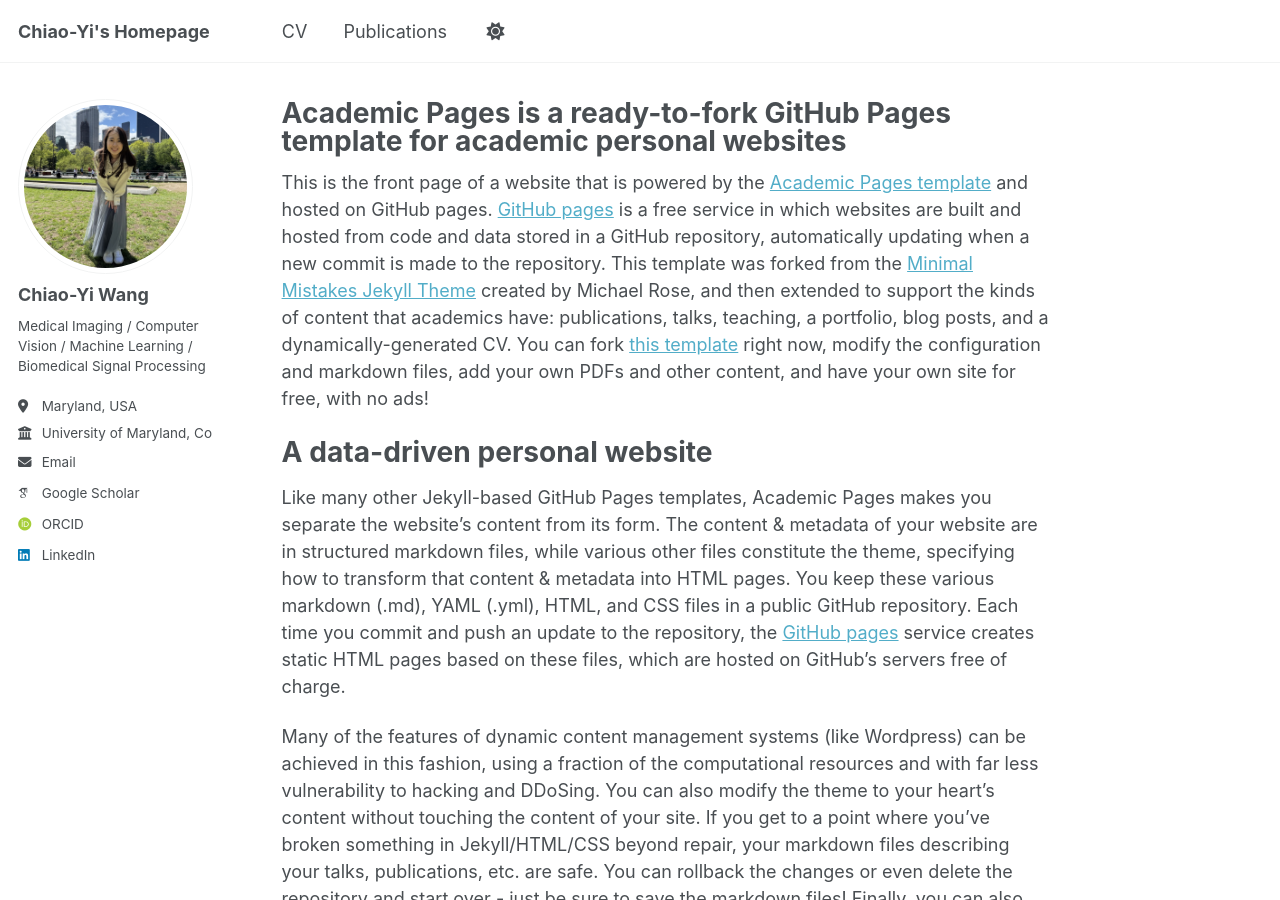
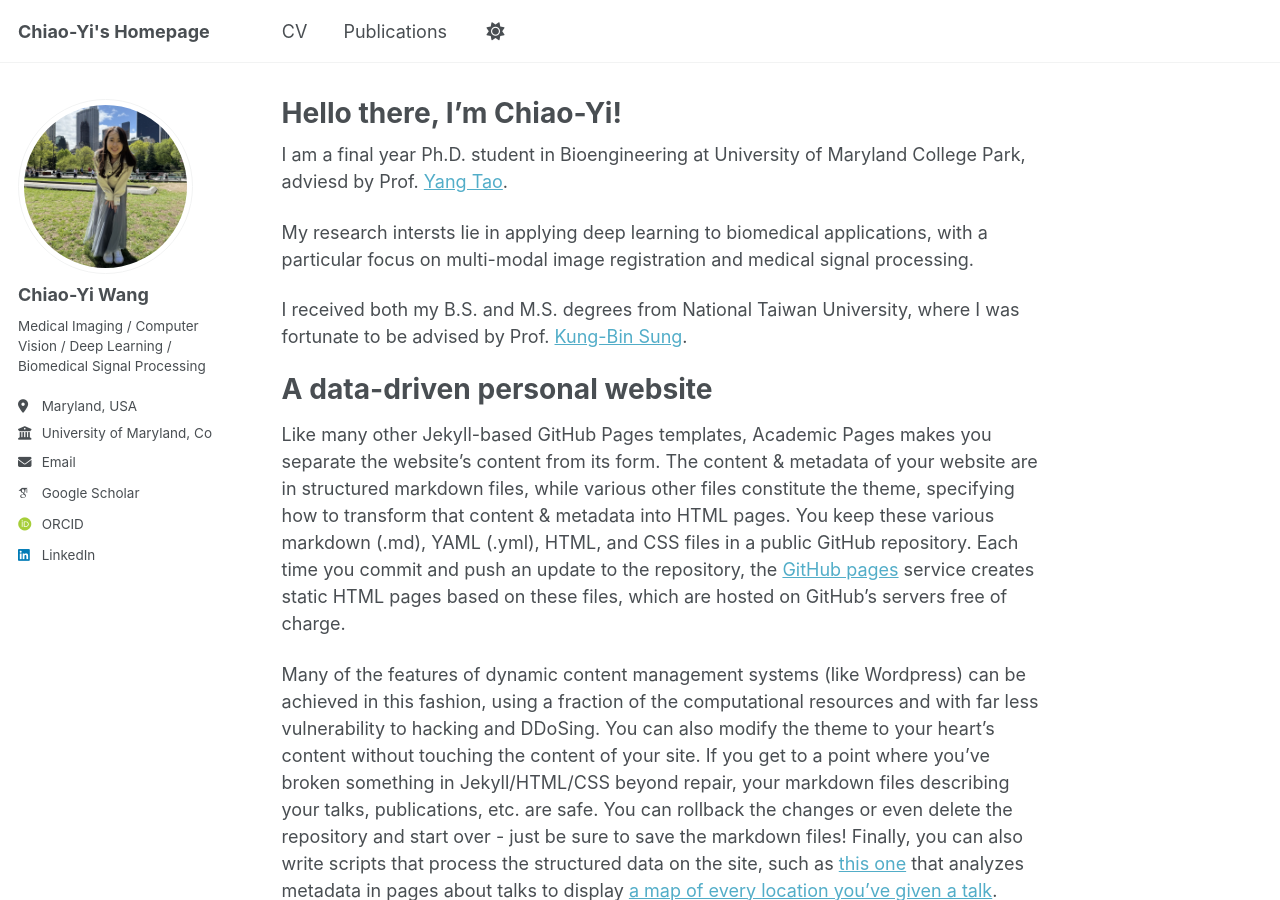
Before and after one commit to chiaoyiwang0424/chiaoyiwang0424.github.io, a Jekyll site: the page built from _pages/about.md, in a window 1280 px wide and 900 px high. Built offline with Jekyll 4.4.1, drawn with Linux system fonts in a browser that asks for light colours; some web fonts are replaced.

Commit message:
add about.md

```diff
--- a/_config.yml
+++ b/_config.yml
@@ -25,7 +25,7 @@ author:
   avatar           : "img_0314_720_square.png"
   name             : "Chiao-Yi Wang"
   pronouns         : # example: "she/her"
-  bio              : "Medical Imaging / Computer Vision / Machine Learning / Biomedical Signal Processing"
+  bio              : "Medical Imaging / Computer Vision / Deep Learning / Biomedical Signal Processing"
   location         : "Maryland, USA"
   employer         : "University of Maryland, College Park"
   uri              : # URL
--- a/_pages/about.md
+++ b/_pages/about.md
@@ -1,13 +1,18 @@
 ---
 permalink: /
-title: "Academic Pages is a ready-to-fork GitHub Pages template for academic personal websites"
+title: "Hello there, I'm Chiao-Yi!"
 author_profile: true
 redirect_from:
   - /about/
   - /about.html
 ---
 
-This is the front page of a website that is powered by the [Academic Pages template](https://github.com/academicpages/academicpages.github.io) and hosted on GitHub pages. [GitHub pages](https://pages.github.com) is a free service in which websites are built and hosted from code and data stored in a GitHub repository, automatically updating when a new commit is made to the repository. This template was forked from the [Minimal Mistakes Jekyll Theme](https://mmistakes.github.io/minimal-mistakes/) created by Michael Rose, and then extended to support the kinds of content that academics have: publications, talks, teaching, a portfolio, blog posts, and a dynamically-generated CV. You can fork [this template](https://github.com/academicpages/academicpages.github.io) right now, modify the configuration and markdown files, add your own PDFs and other content, and have your own site for free, with no ads!
+I am a final year Ph.D. student in Bioengineering at University of Maryland College Park, adviesd by Prof. [Yang Tao](https://bioe.umd.edu/clark/faculty/222/Yang-Tao).
+
+My research intersts lie in applying deep learning to biomedical applications, with a particular focus on multi-modal image registration and medical signal processing.
+
+I received both my B.S. and M.S. degrees from National Taiwan University, where I was fortunate to be advised by Prof. [Kung-Bin Sung](https://www.ee.ntu.edu.tw/bio1.php?teacher_id=945010).
+
 
 A data-driven personal website
 ======
```
